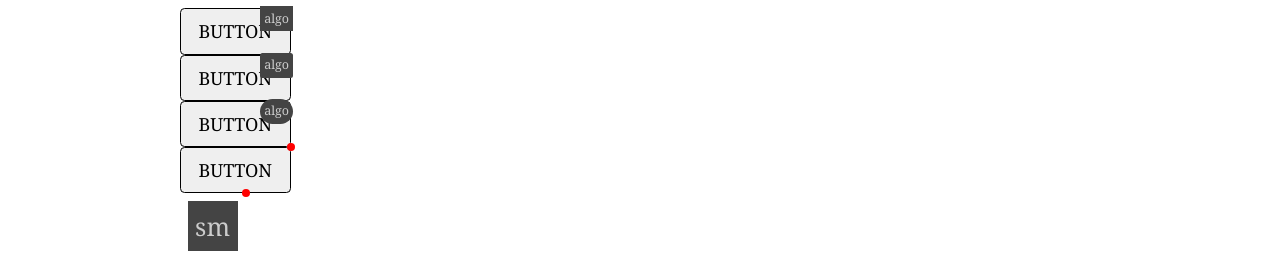
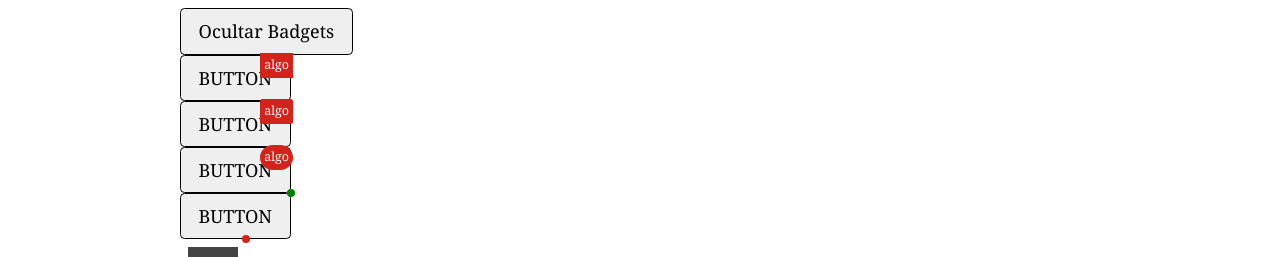
Before and after one commit to JuananRodriguez/my-react-website, a Gatsby site: page /page-2 in a window 1280 px wide. Shown: the part 185-442 px from the top of the page. Built offline with nearby package versions, Linux system fonts and the light colour scheme; Gatsby itself is replaced by a stand-in of ours.

Commit message:
Ahora los badget son visibles o no, y desaparecen mediante animación

```diff
--- a/src/components/Badge/index.js
+++ b/src/components/Badge/index.js
@@ -1,4 +1,4 @@
-import React,{Component} from 'react'
+import React from 'react'
 import Styled from 'styled-components'
 import Avatar from './../../elements/Avatar'
 import PropTypes from 'prop-types'
@@ -9,8 +9,9 @@ const Dot = Styled('div')`
   padding: 0;
   width: 8px;
   position: absolute;
-  transform: translateX(4px) translateY(-4px);
-  background-color: red;
+  transition: transform 200ms;
+  transform: translateX(4px) translateY(-4px) scale(${p=>p.visible ? 1 : 0});
+  background-color: ${p=>p.backgroundColor};
   border-radius: 100%;
   top: 0;
   right: 0;
@@ -23,7 +24,8 @@ const BadgeA = Styled(Avatar)`
   width: max-content;
   padding: 0 4px
   position: absolute;
-  transform: translateX(10px) translateY(-10px);
+  transition: transform 200ms;
+  transform: translateX(10px) translateY(-10px) scale(${p=>p.visible ? 1 : 0});
   top: 0;
   right: 0;
 }
@@ -33,15 +35,17 @@ const BadgeS = Styled('div')`
   width: max-content;
 `
 
-class Badge extends Component{
+class Badge extends React.PureComponent{
   render(){
 
-    const {color, children, variant, content} = this.props
+    const {color, children, variant, content, backgroundColor, visible} = this.props
     const Variant = variant === 'dot' ? Dot : BadgeA;
 
     return(
       <BadgeS>
         <Variant
+          visible={visible}
+          backgroundColor={backgroundColor}
           color={color}
           shape={variant}
           size={'xs'}
@@ -54,6 +58,12 @@ class Badge extends Component{
 }
 
 Badge.propTypes = {
+  /** muestra u oculta el badge */
+  visible: PropTypes.bool,
+
+  /** define la forma del badge */
+  variant: PropTypes.oneOf(['dot','square','circle', 'rounded']),
+
   /** Contenido del badge (del flotante) */
   content: PropTypes.any,
 
@@ -68,10 +78,11 @@ Badge.propTypes = {
 }
 
 Badge.defaultProps = {
-  variant:"square",
+  visible: true,
+  variant:"circle",
   content: null,
-  color: _DEFAULT_COLORS.default.light,
-  backgroundColor: _DEFAULT_COLORS.default.dark,
+  color: _DEFAULT_COLORS.white,
+  backgroundColor: _DEFAULT_COLORS.danger.dark,
 
 }
 
--- a/src/helpers/colors.js
+++ b/src/helpers/colors.js
@@ -10,7 +10,7 @@ export default {
   },
   danger: {
     light: '#e91e63',
-    dark: '#670a2a'
+    dark: '#d1241d'
   },
   warning: {
     light: '#ffc107',
--- a/src/pages/page-2.js
+++ b/src/pages/page-2.js
@@ -8,40 +8,55 @@ import Layout from "../components/layout"
 import SEO from "../components/seo"
 import Theme from "../configuration/theme"
 
-const SecondPage = () => (
+class SecondPage extends React.Component {
+  state={
+    invisible: false
+  }
+
+  render() {
+    return (
       <Layout>
-    <SEO title="COMPONENTES" />
+        <SEO title="COMPONENTES"/>
         <h1>COMPONENTES</h1>
-
         <ThemeProvider theme={Theme}>
           <section>
-        <Badge content={'algo'}>
+
+            <Button onClick={()=>this.setState({ invisible:!this.state.invisible })}>Ocultar Badgets</Button>
+
+
+            <Badge content={'algo'} variant={'square'} visible={!this.state.invisible}>
               <Button>
                 BUTTON
               </Button>
             </Badge>
 
-        <Badge content={'algo'} variant={'rounded'}>
+            <Badge content={'algo'} variant={'rounded'} visible={!this.state.invisible}>
               <Button>
                 BUTTON
               </Button>
             </Badge>
 
-        <Badge content={'algo'} variant={'circle'}>
+            <Badge content={'algo'} variant={'circle'} visible={!this.state.invisible}>
               <Button>
                 BUTTON
               </Button>
             </Badge>
 
-        <Badge content={'algo'} variant={'dot'} color={'danger'}>
+            <Badge content={'algo'} variant={'dot'} backgroundColor={'green'} visible={!this.state.invisible}>
               <Button>
                 BUTTON
               </Button>
             </Badge>
 
-        <Badge content={'algo'} variant={'dot'}>
+            <Badge content={'algo'} variant={'dot'} visible={!this.state.invisible}>
               <Avatar size={'sm'} shape={'square'}>
                 sm
+              </Avatar>
+            </Badge>
+
+            <Badge content={'+99'} backgroundColor={'#345564'} visible={!this.state.invisible}>
+              <Avatar size={'md'}>
+                md
               </Avatar>
             </Badge>
 
@@ -50,6 +65,9 @@ const SecondPage = () => (
 
         <Link to="/">Go back to the homepage</Link>
       </Layout>
+
     )
+  }
+}
 
 export default SecondPage
```
Lines whose indentation alone changed are shown as unchanged.
